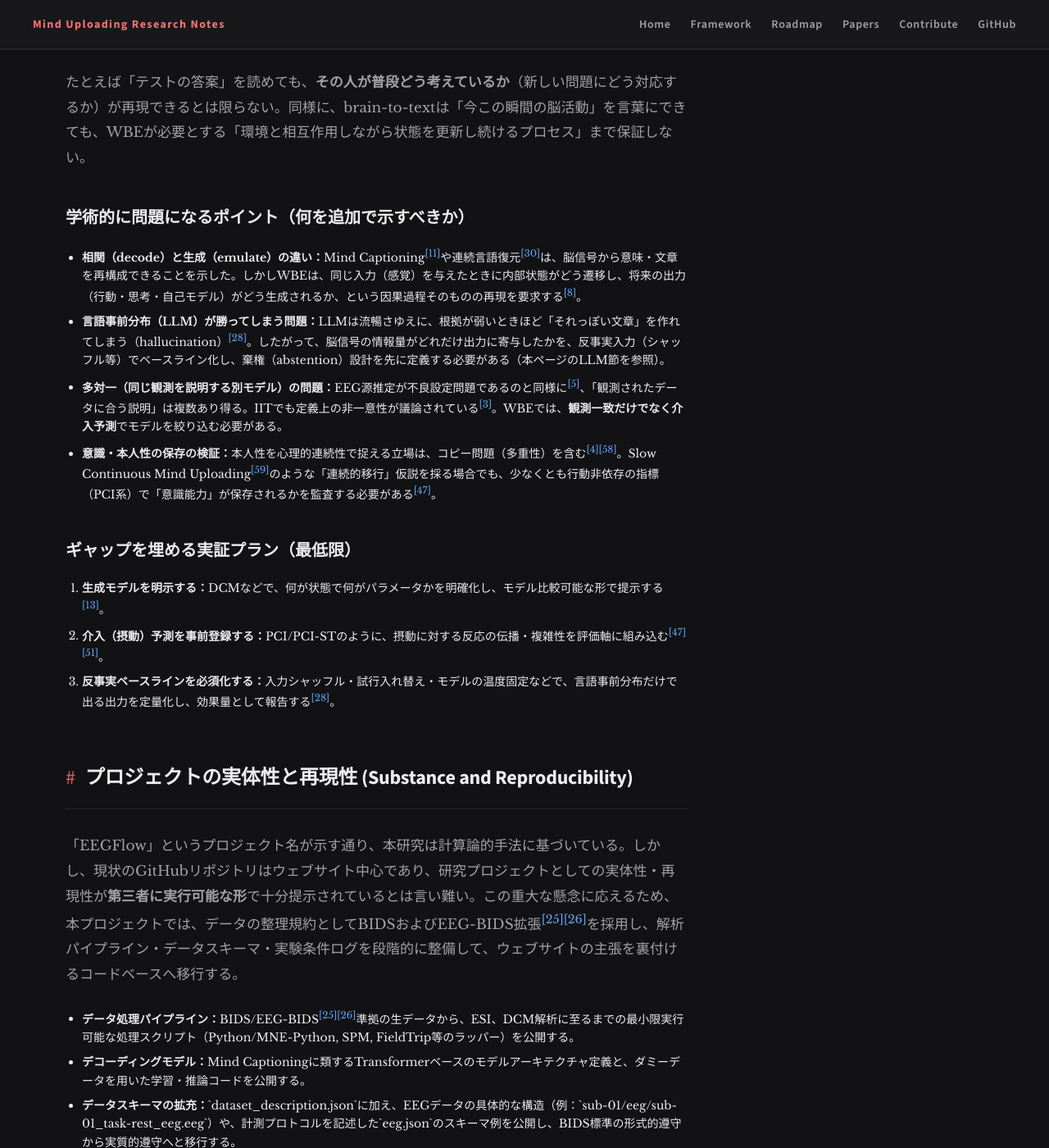
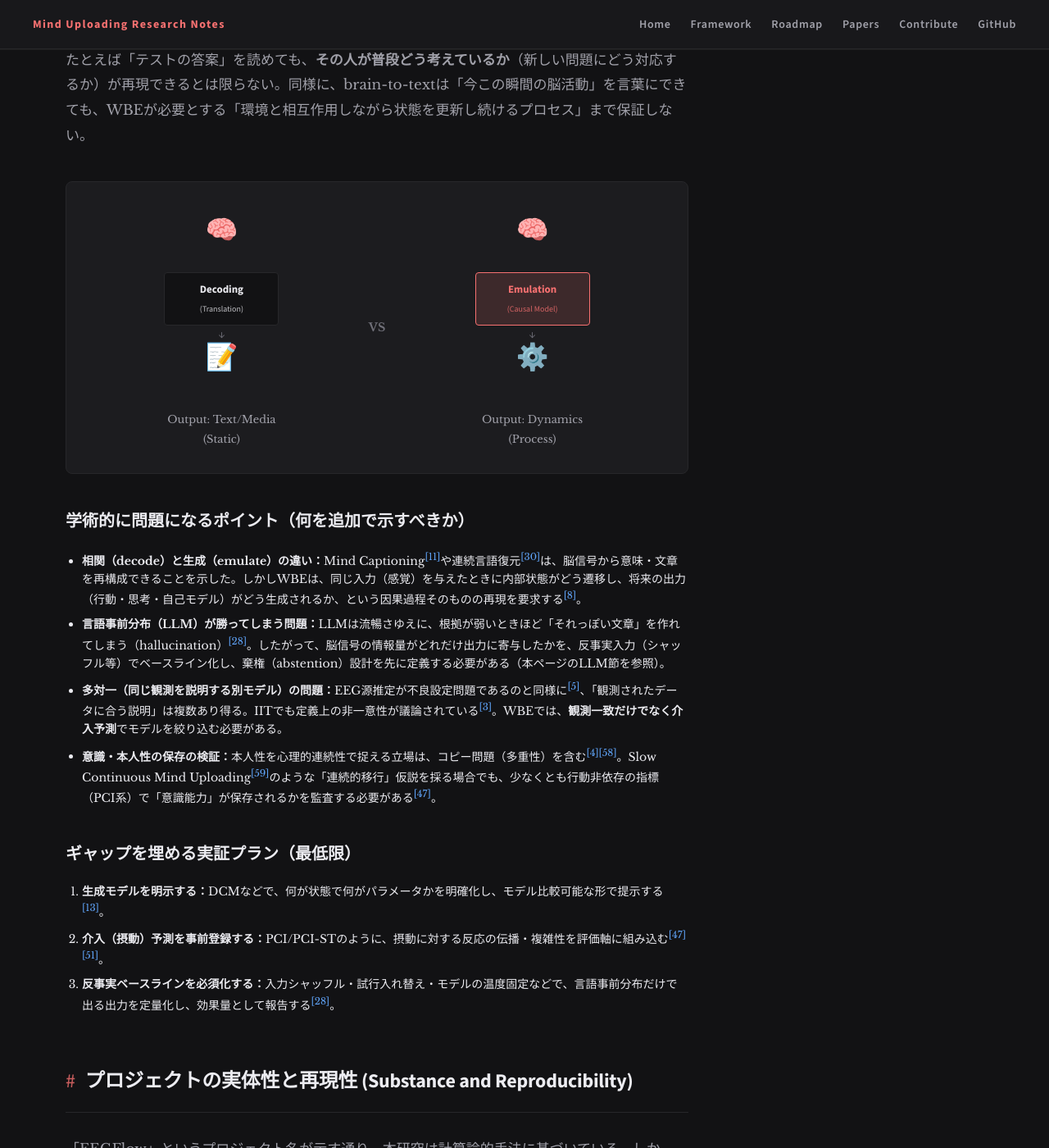
Before and after one commit to yasufumi-nakata/eegflow, a Jekyll site: the page built from index.md, in a window 1280 px wide and 1400 px high, scrolled down 5780 px. Shown: the whole window at 82% size. Built offline with Jekyll 4.4.1, drawn with Linux system fonts in a browser that asks for light colours.

Commit message:
Fix Figure 1 layout and add new visuals for Technical Framework and Decoding Gap

```diff
--- a/assets/css/main.css
+++ b/assets/css/main.css
@@ -357,43 +357,142 @@
     color: var(--color-text-secondary);
 }
 
-/* Timeline */
+/* Timeline (Figure 1) */
 .timeline-visual {
     width: 100%;
-    max-width: 600px;
+    max-width: 800px;
+    margin: 40px auto;
+    display: flex;
+    justify-content: space-between;
+    position: relative;
+    padding-top: 20px;
+}
+
+/* Connecting Line */
+.timeline-visual::before {
+    content: '';
+    position: absolute;
+    top: 26px; /* align with dot center */
+    left: 40px;
+    right: 40px;
+    height: 2px;
+    background: var(--color-border);
+    z-index: 1;
 }
 
 .timeline-item {
     position: relative;
-    padding-top: 20px;
+    z-index: 2;
+    display: flex;
+    flex-direction: column;
+    align-items: center;
+    width: 25%;
+    text-align: center;
 }
 
 .timeline-dot {
-    width: 12px;
-    height: 12px;
-    background: var(--color-border);
+    width: 14px;
+    height: 14px;
+    background: var(--color-bg);
+    border: 2px solid var(--color-border);
     border-radius: 50%;
-    margin: 0 auto 12px;
+    margin-bottom: 12px;
+    transition: all 0.3s;
     position: relative;
-    z-index: 2;
-    transition: all 0.3s;
 }
 
 .timeline-dot.done {
     background: var(--color-accent);
-    box-shadow: 0 0 10px var(--color-accent-glow);
+    border-color: var(--color-accent);
+    box-shadow: 0 0 0 4px var(--color-bg); /* gap effect */
 }
 
 .timeline-dot.current {
     background: var(--color-bg);
-    border: 2px solid var(--color-accent);
+    border-color: var(--color-accent);
     transform: scale(1.3);
+    box-shadow: 0 0 0 4px var(--color-bg); /* gap effect */
 }
 
 .timeline-label {
     font-family: var(--font-sans);
-    font-size: 12px;
+    font-size: 13px;
+    line-height: 1.4;
     color: var(--color-text-secondary);
+    background: var(--color-bg); /* prevent line overlap issues visually */
+    padding: 4px;
+}
+
+.timeline-label strong {
+    color: var(--color-text);
+    display: block;
+    margin-top: 4px;
+    font-size: 14px;
+}
+
+/* Stage List (Technical Framework Visual) */
+.stage-list {
+    margin: 40px 0;
+    position: relative;
+}
+
+/* Vertical line for stage list */
+.stage-list::before {
+    content: '';
+    position: absolute;
+    top: 20px;
+    bottom: 20px;
+    left: 20px;
+    width: 2px;
+    background: var(--color-border);
+    z-index: 1;
+}
+
+.stage-item {
+    position: relative;
+    padding-left: 60px;
+    margin-bottom: 40px;
+    z-index: 2;
+}
+
+.stage-item:last-child {
+    margin-bottom: 0;
+}
+
+.stage-number {
+    position: absolute;
+    left: 0;
+    top: 0;
+    width: 42px;
+    height: 42px;
+    background: var(--color-paper);
+    border: 2px solid var(--color-accent);
+    border-radius: 50%;
+    display: flex;
+    align-items: center;
+    justify-content: center;
+    font-family: var(--font-sans);
+    font-weight: 700;
+    color: var(--color-accent);
+    box-shadow: 0 0 0 8px var(--color-bg); /* Mask line behind */
+}
+
+/* Auto-numbering for stages */
+.stage-list { counter-reset: stage-counter; }
+.stage-number::after {
+    counter-increment: stage-counter;
+    content: counter(stage-counter);
+}
+
+.stage-body h4 {
+    margin-top: 0;
+    font-size: 18px;
+    color: var(--color-accent);
+}
+
+.stage-body p {
+    font-size: 15px;
+    margin-bottom: 12px;
 }
 
 /* Special Boxes (Question/Note/Resolution) */
@@ -876,3 +975,73 @@
         display: none; /* Hide sidebar on mobile or move to bottom/menu */
     }
 }
+
+/* Visual Diagrams */
+.visual-diagram {
+    display: flex;
+    justify-content: center;
+    align-items: center;
+    gap: 20px;
+    margin: 40px 0;
+    padding: 30px;
+    background: var(--color-paper);
+    border: 1px solid var(--color-border);
+    border-radius: var(--border-radius-md);
+}
+
+.diagram-side {
+    display: flex;
+    flex-direction: column;
+    align-items: center;
+    text-align: center;
+    flex: 1;
+}
+
+.diagram-icon {
+    font-size: 32px;
+    margin-bottom: 12px;
+}
+
+.arrow-box {
+    background: var(--color-bg);
+    border: 1px solid var(--color-border);
+    padding: 8px 16px;
+    border-radius: 4px;
+    margin: 10px 0;
+    font-family: var(--font-sans);
+    font-size: 13px;
+    font-weight: 700;
+    position: relative;
+    width: 100%;
+    max-width: 140px;
+}
+
+.arrow-box::after {
+    content: '↓';
+    display: block;
+    position: absolute;
+    bottom: -24px;
+    left: 50%;
+    transform: translateX(-50%);
+    color: var(--color-text-muted);
+    font-weight: 400;
+}
+
+.arrow-box.active {
+    border-color: var(--color-accent);
+    color: var(--color-accent);
+    background: var(--color-accent-glow);
+}
+
+.diagram-caption {
+    margin-top: 24px !important;
+    font-size: 13px !important;
+    color: var(--color-text-secondary) !important;
+    margin-bottom: 0 !important;
+}
+
+.diagram-divider {
+    font-weight: 900;
+    color: var(--color-text-muted);
+    font-size: 14px;
+}
--- a/index.md
+++ b/index.md
@@ -169,6 +169,22 @@
 
 <h3>ギャップの中身（高校生にもわかる言い換え）</h3>
 <p>たとえば「テストの答案」を読めても、<strong>その人が普段どう考えているか</strong>（新しい問題にどう対応するか）が再現できるとは限らない。同様に、brain-to-textは「今この瞬間の脳活動」を言葉にできても、WBEが必要とする「環境と相互作用しながら状態を更新し続けるプロセス」まで保証しない。</p>
+
+<div class="visual-diagram diagram-decoding-gap">
+  <div class="diagram-side decoding">
+    <div class="diagram-icon">🧠</div>
+    <div class="arrow-box">Decoding<br><span style="font-size:10px; font-weight:400; opacity:0.8;">(Translation)</span></div>
+    <div class="diagram-icon">📝</div>
+    <p class="diagram-caption">Output: Text/Media<br>(Static)</p>
+  </div>
+  <div class="diagram-divider">VS</div>
+  <div class="diagram-side emulation">
+    <div class="diagram-icon">🧠</div>
+    <div class="arrow-box active">Emulation<br><span style="font-size:10px; font-weight:400; opacity:0.8;">(Causal Model)</span></div>
+    <div class="diagram-icon">⚙️</div>
+    <p class="diagram-caption">Output: Dynamics<br>(Process)</p>
+  </div>
+</div>
 
 <h3>学術的に問題になるポイント（何を追加で示すべきか）</h3>
 <ul style="margin: 0; padding-left: 20px; list-style-type: disc; font-size: 14px; line-height: 1.6;">
```
